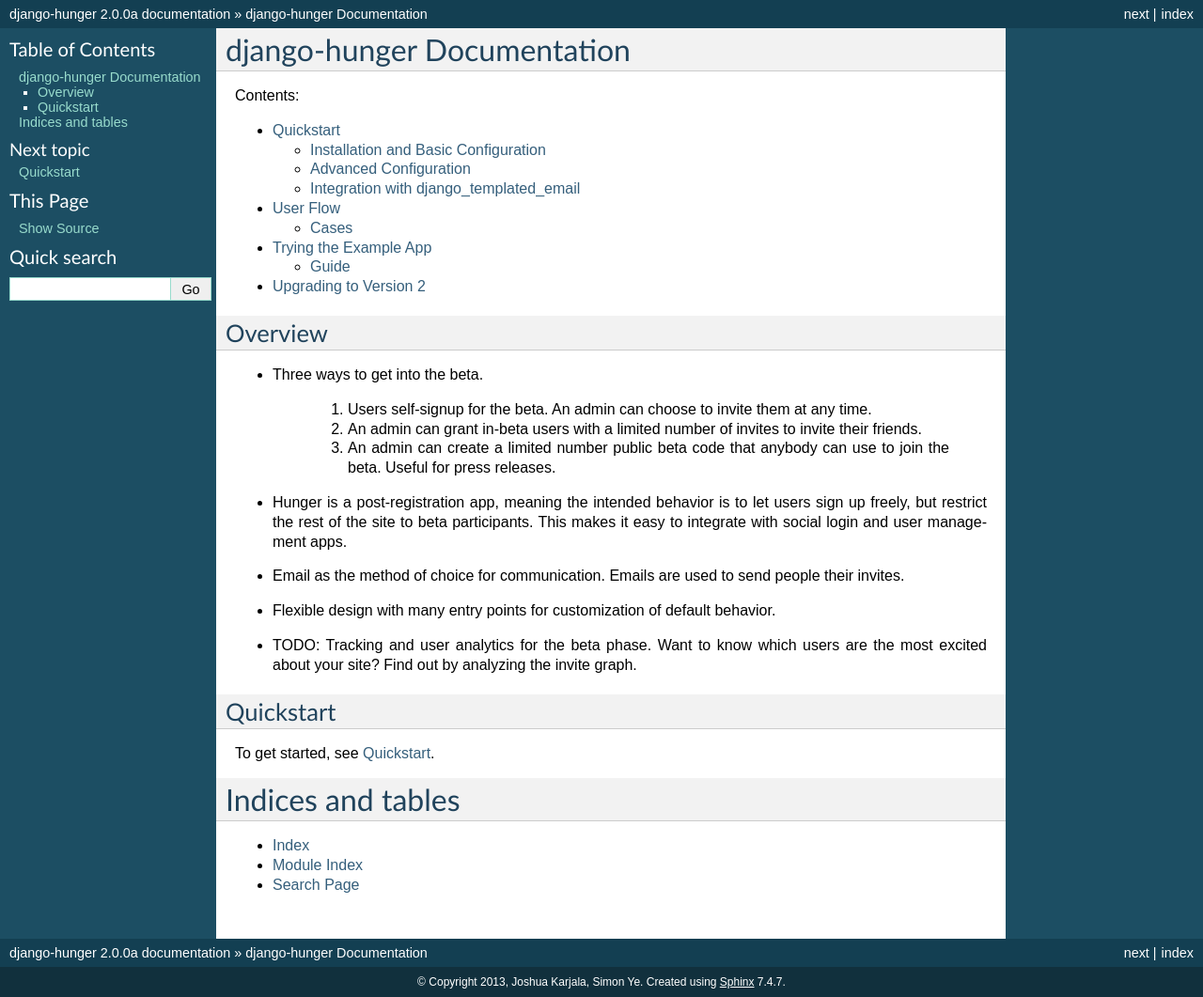
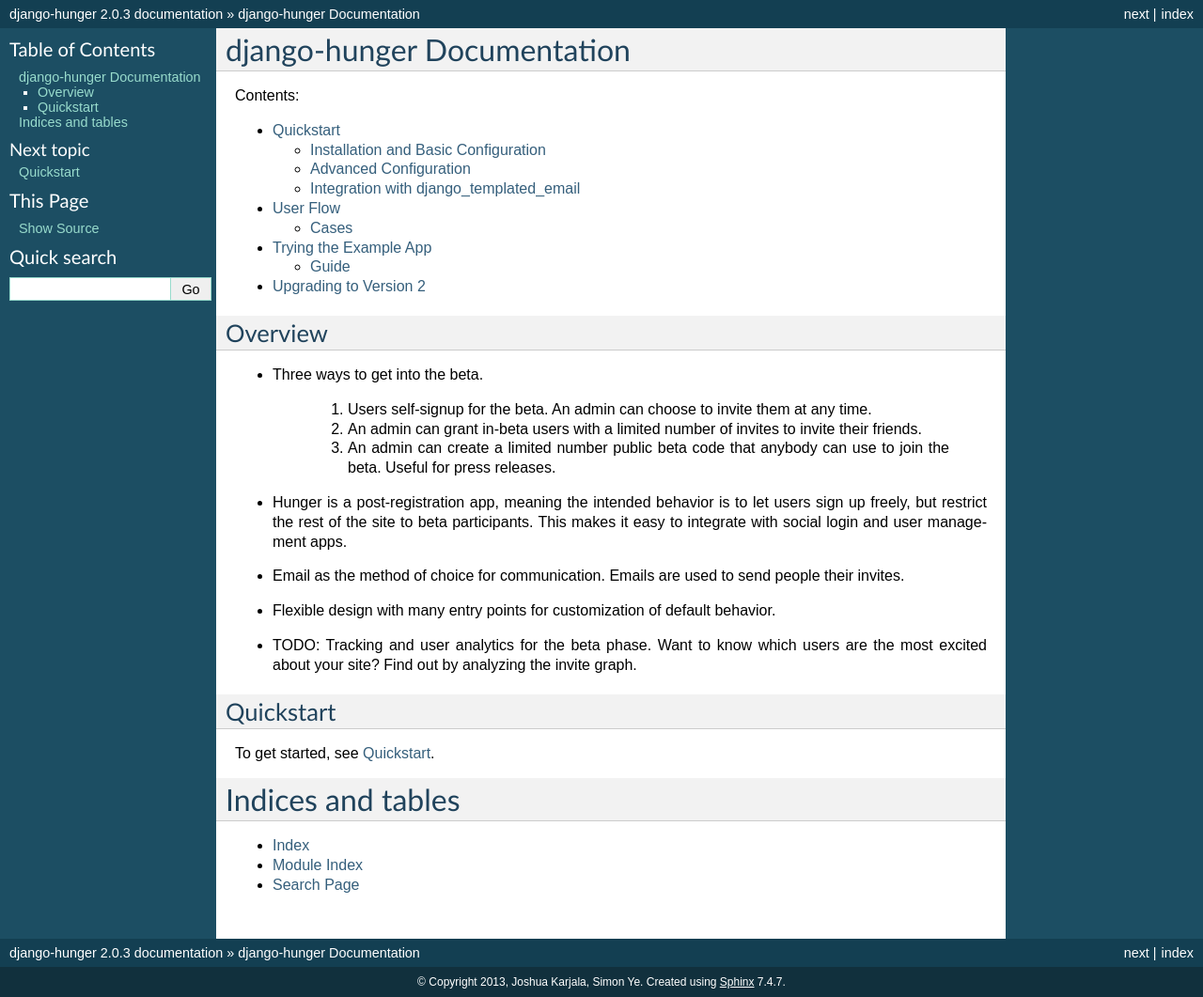
Before and after one commit to joshuakarjala/django-hunger, a Sphinx documentation site: the page built from docs/index.rst, in a window 1280 px wide. Shown: the whole page at 94% size. Built offline with Sphinx 7.4.7, drawn with Linux system fonts in a browser that asks for light colours; pages that are not in the unit, such as notebooks, are missing from menus.

Commit message:
Update references to version 2.0.3

```diff
--- a/docs/conf.py
+++ b/docs/conf.py
@@ -50,7 +50,7 @@
 # The short X.Y version.
 version = '2.0'
 # The full version, including alpha/beta/rc tags.
-release = '2.0.0a'
+release = '2.0.3'
 
 # The language for content autogenerated by Sphinx. Refer to documentation
 # for a list of supported languages.
--- a/hunger/__init__.py
+++ b/hunger/__init__.py
@@ -2,4 +2,4 @@
 Hunger is a Django app to manage a private beta phase.
 """
 # In the form of Major, Minor.
-VERSION = '2.0.2'
+VERSION = '2.0.3'
```
Also changed, not shown: 1 other file.
